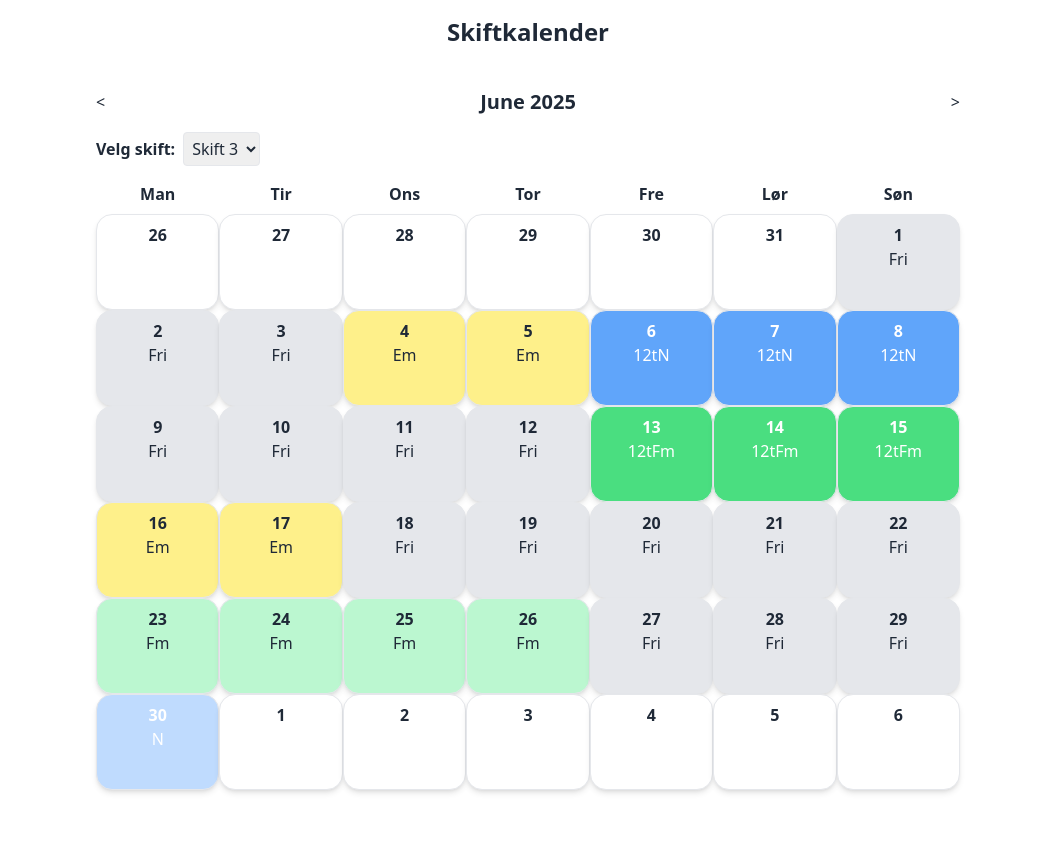
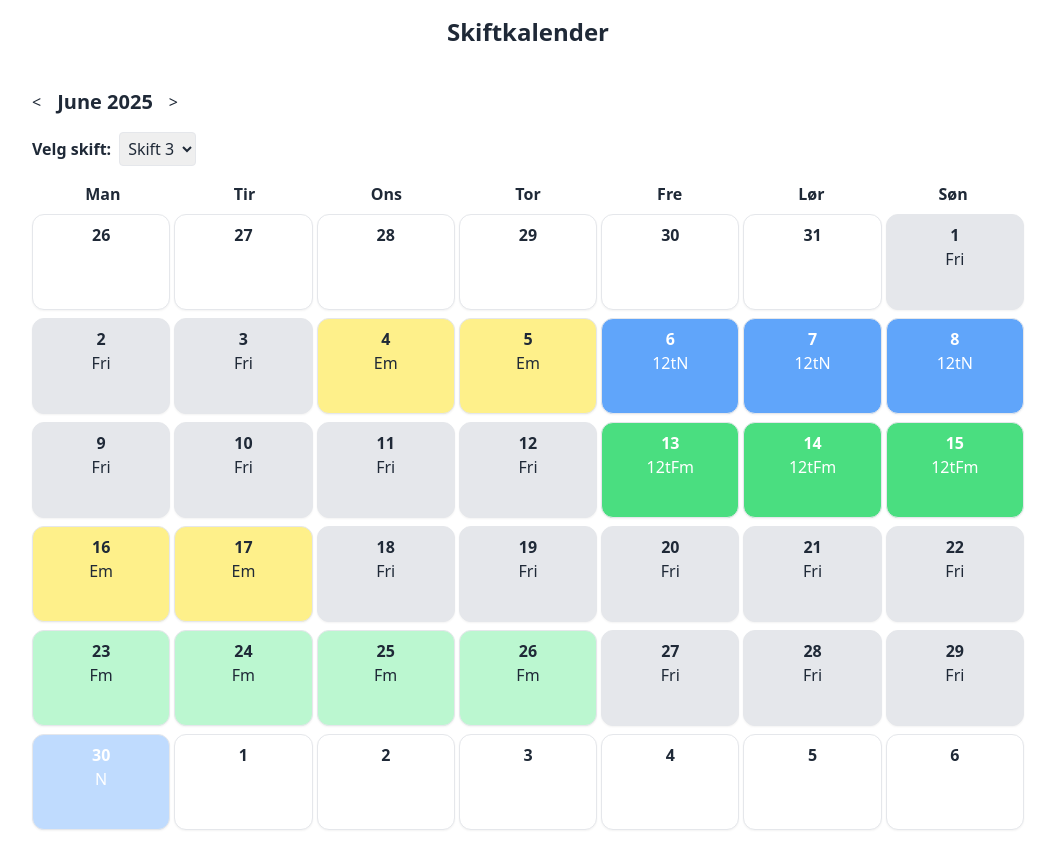
Before and after one commit to Brumlebassen/skiftkalender, a React (Create React App) app: page / in a window 1280 px wide. Shown: the whole page, without its empty margins (112-1167 px from the left). Before the commit the page ends 822 px from the top, so only its background shows below. Built offline with nearby package versions, Linux system fonts and the light colour scheme.

Commit message:
Oppdatering av skiftkommentar-funksjon

```diff
--- a/src/Calendar.js
+++ b/src/Calendar.js
@@ -43,7 +43,7 @@ const getShiftForDate = (date, shiftGroup) => {
 const Calendar = () => {
   const [currentMonth, setCurrentMonth] = useState(new Date(2025, 5));
   const [shiftGroup, setShiftGroup] = useState(3);
-  const [customShifts] = useState({});
+  const [customShifts, setCustomShifts] = useState({});
   const [comments, setComments] = useState(() => {
     const saved = localStorage.getItem("shiftComments");
     return saved ? JSON.parse(saved) : {};
@@ -66,10 +66,12 @@ const Calendar = () => {
   };
 
   const renderHeader = () => (
-    <div className="flex justify-between items-center mb-4">
-      <button onClick={() => setCurrentMonth(subMonths(currentMonth, 1))}>&lt;</button>
-      <h2 className="text-xl font-bold">{format(currentMonth, "MMMM yyyy")}</h2>
-      <button onClick={() => setCurrentMonth(addMonths(currentMonth, 1))}>&gt;</button>
+    <div className="flex flex-col sm:flex-row sm:justify-between sm:items-center gap-2 mb-4">
+      <div className="flex justify-between items-center">
+        <button onClick={() => setCurrentMonth(subMonths(currentMonth, 1))}>&lt;</button>
+        <h2 className="text-xl font-bold mx-4">{format(currentMonth, "MMMM yyyy")}</h2>
+        <button onClick={() => setCurrentMonth(addMonths(currentMonth, 1))}>&gt;</button>
+      </div>
     </div>
   );
 
@@ -90,7 +92,7 @@ const Calendar = () => {
   );
 
   const renderDays = () => (
-    <div className="grid grid-cols-7 text-center font-bold mb-2">
+    <div className="grid grid-cols-7 text-center font-bold mb-2 text-sm sm:text-base">
       {["Man", "Tir", "Ons", "Tor", "Fre", "Lør", "Søn"].map((day) => (
         <div key={day}>{day}</div>
       ))}
@@ -127,8 +129,8 @@ const Calendar = () => {
         days.push(
           <div
             key={dateStr}
-            className={`border h-24 p-2 text-base text-center cursor-pointer rounded-2xl shadow-md transition-all duration-200 transform hover:scale-105 ${getShiftColor(shift)}`}
-           onClick={() => handleShiftEdit(dateStr)}
+            className={`border h-20 sm:h-24 p-1 sm:p-2 text-xs sm:text-base text-center cursor-pointer rounded-xl shadow-sm transition-transform duration-200 hover:scale-105 ${getShiftColor(shift)}`}
+            onClick={() => isSameMonth(day, monthStart) && handleShiftEdit(dateStr)}
           >
             <div className="font-semibold">{format(day, "d")}</div>
             <div>{shift}</div>
@@ -140,25 +142,25 @@ const Calendar = () => {
         day = addDays(day, 1);
       }
       rows.push(
-        <div className="grid grid-cols-7" key={day}>
+        <div className="grid grid-cols-7 gap-1" key={day}>
           {days}
         </div>
       );
       days = [];
     }
-    return <div>{rows}</div>;
+    return <div className="space-y-1 sm:space-y-2">{rows}</div>;
   };
 
   return (
-    <div className="p-4 max-w-4xl mx-auto">
+    <div className="p-2 sm:p-4 max-w-5xl mx-auto">
       {renderHeader()}
       {renderShiftSelector()}
       {renderDays()}
       {renderCells()}
 
       {showCommentBox && (
-        <div className="fixed inset-0 bg-black bg-opacity-30 flex items-center justify-center z-50">
-          <div className="bg-white p-4 rounded-xl shadow-lg w-96">
+        <div className="fixed inset-0 bg-black bg-opacity-30 flex items-center justify-center z-[9999]">
+          <div className="bg-white p-4 rounded-xl shadow-lg w-[90%] max-w-md">
             <h2 className="text-lg font-bold mb-2">Kommentar for {selectedKey}</h2>
             <textarea
               className="w-full h-24 p-2 border rounded"
```
